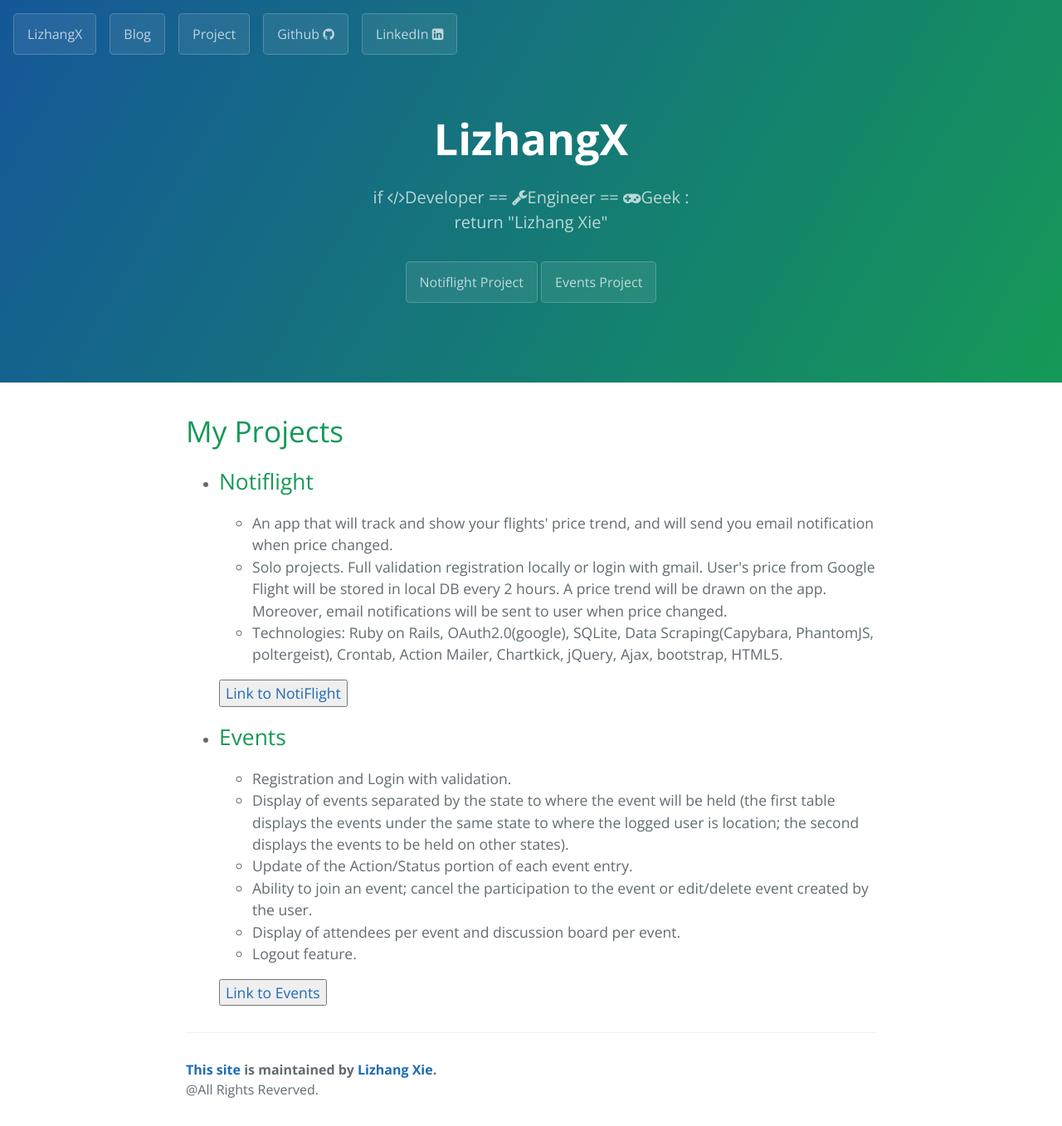
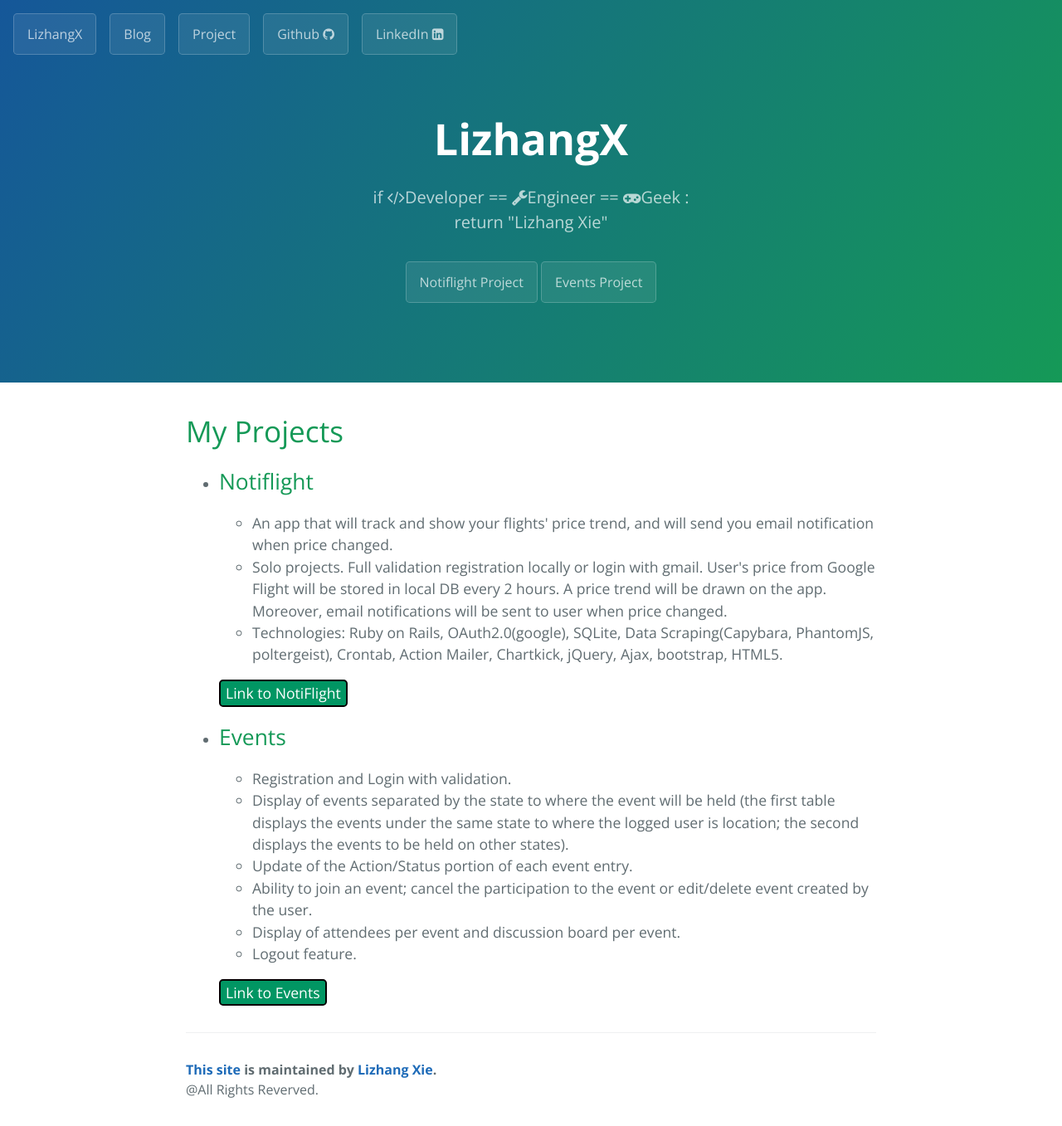
Before and after one commit to LizhangX/LizhangX.github.io, a Jekyll site: the page built from projects.html, in a window 1280 px wide. Shown: the whole page at 83% size. Built offline with Jekyll 4.4.1, drawn with Linux system fonts in a browser that asks for light colours.

Commit message:
minor fix

```diff
--- a/_sass/jekyll-theme-cayman.scss
+++ b/_sass/jekyll-theme-cayman.scss
@@ -45,6 +45,13 @@ a {
 .home_btn {
   float: left;
   margin: 1rem 0 0 1rem;
+}
+
+.page_btn {
+	color: white;
+	border-radius: 0.3rem;
+	border-style: solid;
+	background-color: #019663;
 }
 
 .btn {
--- a/projects.html
+++ b/projects.html
@@ -13,7 +13,7 @@ projects: True
 				<li>Solo projects. Full validation registration locally or login with gmail. User's price from Google Flight will be stored in local DB every 2 hours. A price trend will be drawn on the app. Moreover, email notifications will be sent to user when price changed.</li>
 				<li>Technologies: Ruby on Rails, OAuth2.0(google), SQLite, Data Scraping(Capybara, PhantomJS, poltergeist), Crontab, Action Mailer, Chartkick, jQuery, Ajax, bootstrap, HTML5.</li>
 			</ul>
-			<p><a href="{{site.notiflight_url}}"><button>Link to NotiFlight</button></a></p>
+			<p><a href="{{site.notiflight_url}}"><button class="page_btn">Link to NotiFlight</button></a></p>
 		</li>
 		<li>
 			<h2>Events</h2>
@@ -25,13 +25,9 @@ projects: True
 				<li>Display of attendees per event and discussion board per event.</li>
 				<li>Logout feature.</li>
 			</ul>
-			<p><a href="{{site.events_url}}"><button>Link to Events</button></a></p>
+			<p><a href="{{site.events_url}}"><button class="page_btn">Link to Events</button></a></p>
 
 		</li>
 	</ul>
 
-
-
-
-
 </div>
```
Also changed, not shown: 2 other files.
